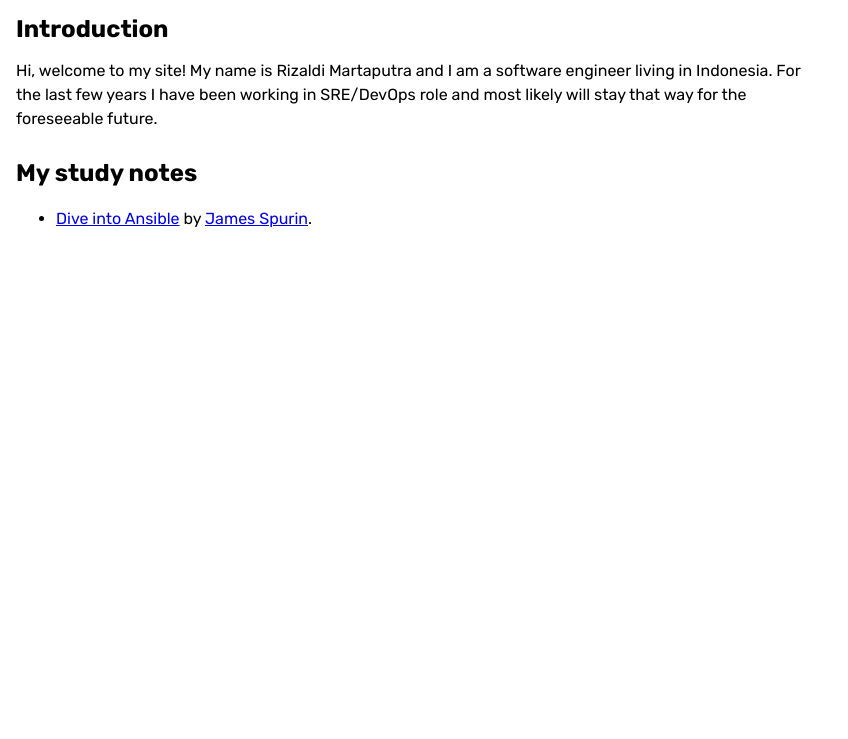
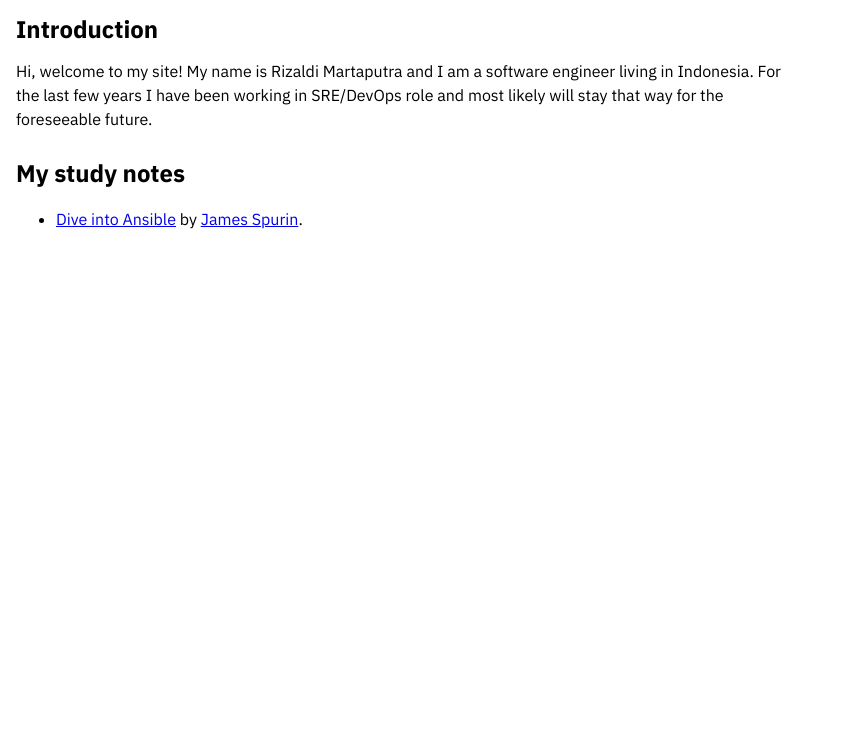
Before and after one commit to rizaldim/personal-site, an Eleventy site: page content/index.md in a window 1280 px wide. Shown: the part 77-816 px from the top of the page, without its empty margins (0-848 px from the left). Built offline with nearby package versions, Linux system fonts and the light colour scheme; Eleventy itself is replaced by a stand-in of ours; files that its build step writes are made by us from their sources.

Commit message:
Edit fonts

```diff
--- a/_includes/layout.njk
+++ b/_includes/layout.njk
@@ -10,7 +10,8 @@
 	<!-- for loading google fonts -->
 	<link rel="preconnect" href="https://fonts.googleapis.com">
 	<link rel="preconnect" href="https://fonts.gstatic.com" crossorigin>
-	<link href="https://fonts.googleapis.com/css2?family=Rubik:ital,wght@0,300;0,400;0,700;1,300;1,400;1,700&display=swap" rel="stylesheet">
+	<link href="https://fonts.googleapis.com/css2?family=IBM+Plex+Sans:ital,wght@0,300;0,400;0,500;0,700;1,300;1,400;1,500;1,700&display=swap"
+		rel="stylesheet">
 
 	<style>
 {% include "reset.css" %}
--- a/_includes/style.css
+++ b/_includes/style.css
@@ -1,5 +1,5 @@
 body {
-	font-family: 'Rubik', sans-serif;
+	font-family: 'IBM Plex Sans', sans-serif;
 	max-width: 80ch;
 	margin-left: 1rem;
 }
```
